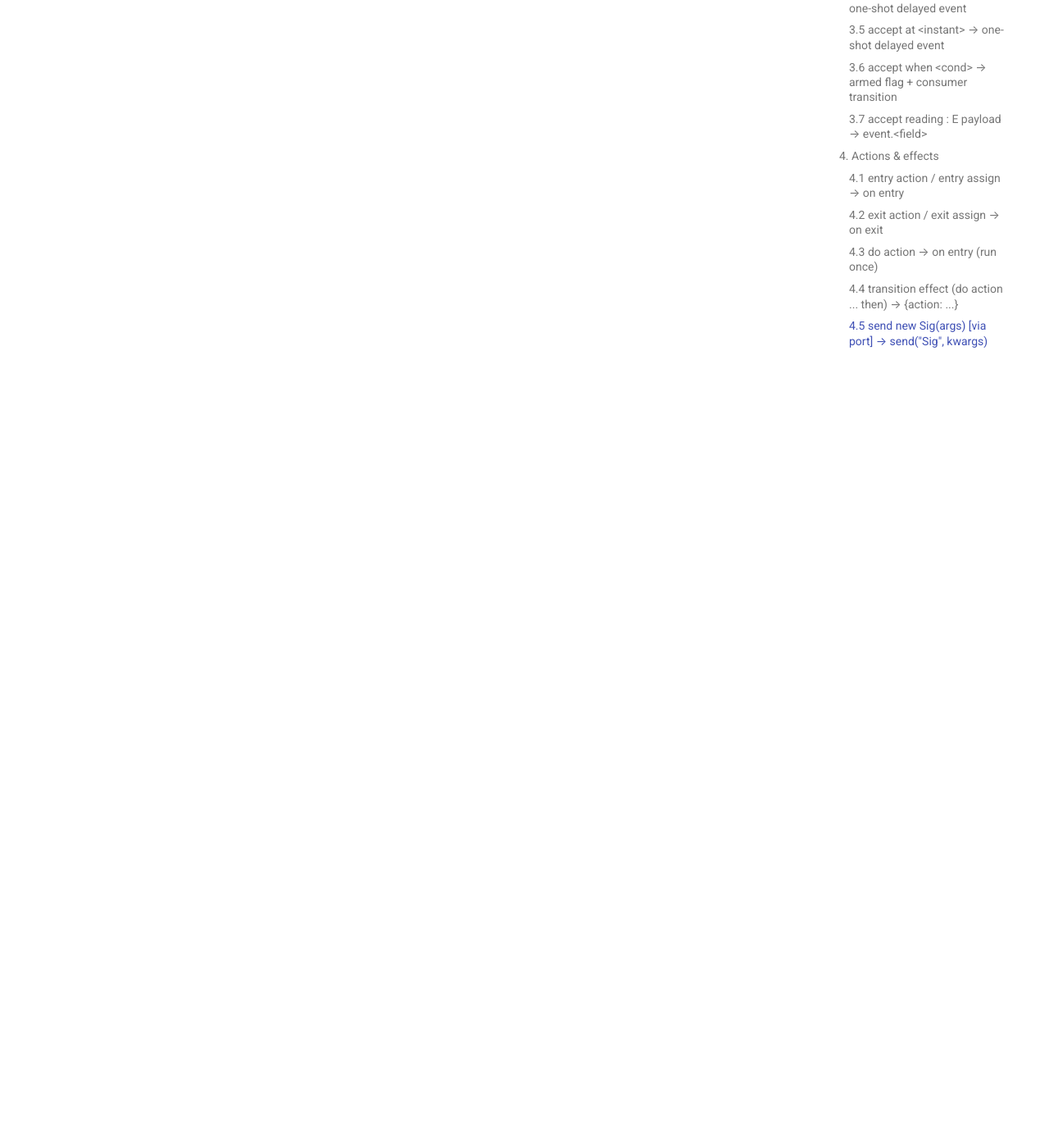
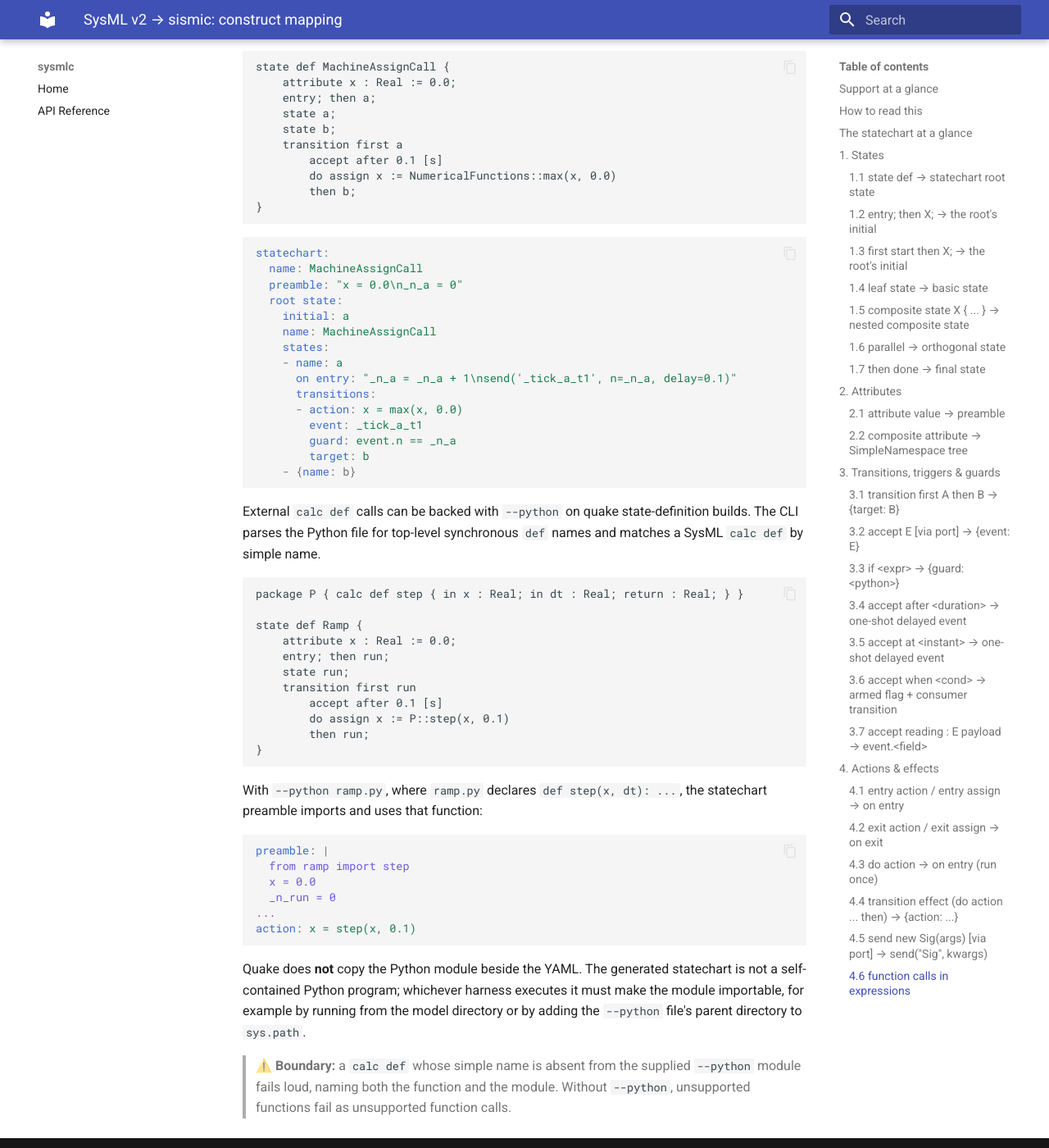
Before and after one commit to glacier-project/sysmlc-core, an MkDocs documentation site: the page built from docs/quake-mapping.md, in a window 1280 px wide and 1400 px high, scrolled down 31219 px. Shown: the whole window at 82% size. Built offline with MkDocs 1.6.1 and Material for MkDocs 9.7.7, drawn with Linux system fonts in a browser that asks for light colours; some of the changed text lies outside the part shown.

Commit message:
documentation(quake): document function call support

````diff
--- a/docs/quake-mapping.md
+++ b/docs/quake-mapping.md
@@ -33,6 +33,8 @@
 | `do` action (terminating body)                                       | **Done**        | ongoing bodies (`accept`, loops) rejected for now                                                                   |
 | transition effect → `action`                                         | Done, to refine | referencing form silently dropped                                                                                   |
 | `send` → `send(...)`                                                 | Done, to refine | `via` port dropped                                                                                                  |
+| library function calls                                               | **Done**        | `NumericalFunctions::{abs,max,min}` and `TrigFunctions::{sin,cos,tan}` in expression positions                      |
+| external `calc def` calls via `--python`                             | **Done**        | state-definition builds only; imports are serialized in the sismic preamble, the Python module is not copied        |
 | enum literals → Python `Enum`                                        | Not yet         |                                                                                                                     |
 | referenced / performed actions                                       | Not yet         | `entry helper;`, `do A;`, perform in any action slot: fixes the silent drops of the entry/exit and effect rows      |
 | `assert constraint` in a state                                       | Not yet         | asserted constraint usages become sismic `invariants`, checked while the state is active                            |
@@ -1485,3 +1487,92 @@
 > `accept` side (3.2): a port only matters for cross-machine routing, when
 > several state machines are simulated together and the transfer must reach a
 > specific one. A single statechart has nothing to route between.
+
+### 4.6 function calls in expressions
+
+*Corpus: `sm14-call-effect`, `sm15-external`*
+
+Function calls are supported only in expression positions: guards and
+assignment right-hand sides. They are not standalone actions; a `calc def` call
+must appear inside an expression such as `assign x := f(x)`.
+
+The shared Python expression renderer whitelists these standard-library calls:
+
+| SysML qualified name      | Python rendering                     |
+| ------------------------- | ------------------------------------ |
+| `NumericalFunctions::abs` | `abs(...)`                           |
+| `NumericalFunctions::max` | `max(...)`                           |
+| `NumericalFunctions::min` | `min(...)`                           |
+| `TrigFunctions::sin`      | `math.sin(...)` (adds `import math`) |
+| `TrigFunctions::cos`      | `math.cos(...)`                      |
+| `TrigFunctions::tan`      | `math.tan(...)`                      |
+
+```sysml
+state def MachineAssignCall {
+    attribute x : Real := 0.0;
+    entry; then a;
+    state a;
+    state b;
+    transition first a
+        accept after 0.1 [s]
+        do assign x := NumericalFunctions::max(x, 0.0)
+        then b;
+}
+```
+
+```yaml
+statechart:
+  name: MachineAssignCall
+  preamble: "x = 0.0\n_n_a = 0"
+  root state:
+    initial: a
+    name: MachineAssignCall
+    states:
+    - name: a
+      on entry: "_n_a = _n_a + 1\nsend('_tick_a_t1', n=_n_a, delay=0.1)"
+      transitions:
+      - action: x = max(x, 0.0)
+        event: _tick_a_t1
+        guard: event.n == _n_a
+        target: b
+    - {name: b}
+```
+
+External `calc def` calls can be backed with `--python` on quake
+state-definition builds. The CLI parses the Python file for top-level
+synchronous `def` names and matches a SysML `calc def` by simple name.
+
+```sysml
+package P { calc def step { in x : Real; in dt : Real; return : Real; } }
+
+state def Ramp {
+    attribute x : Real := 0.0;
+    entry; then run;
+    state run;
+    transition first run
+        accept after 0.1 [s]
+        do assign x := P::step(x, 0.1)
+        then run;
+}
+```
+
+With `--python ramp.py`, where `ramp.py` declares `def step(x, dt): ...`, the
+statechart preamble imports and uses that function:
+
+```yaml
+preamble: |
+  from ramp import step
+  x = 0.0
+  _n_run = 0
+...
+action: x = step(x, 0.1)
+```
+
+Quake does **not** copy the Python module beside the YAML. The generated
+statechart is not a self-contained Python program; whichever harness executes
+it must make the module importable, for example by running from the model
+directory or by adding the `--python` file's parent directory to `sys.path`.
+
+> ⚠️ **Boundary:** a `calc def` whose simple name is absent from the supplied
+> `--python` module fails loud, naming both the function and the module. Without
+> `--python`, unsupported functions fail as unsupported function calls.
````
Also changed, not shown: README.md (+4 -5 lines), docs/rosetta-mapping.md (+12 -10 lines).
